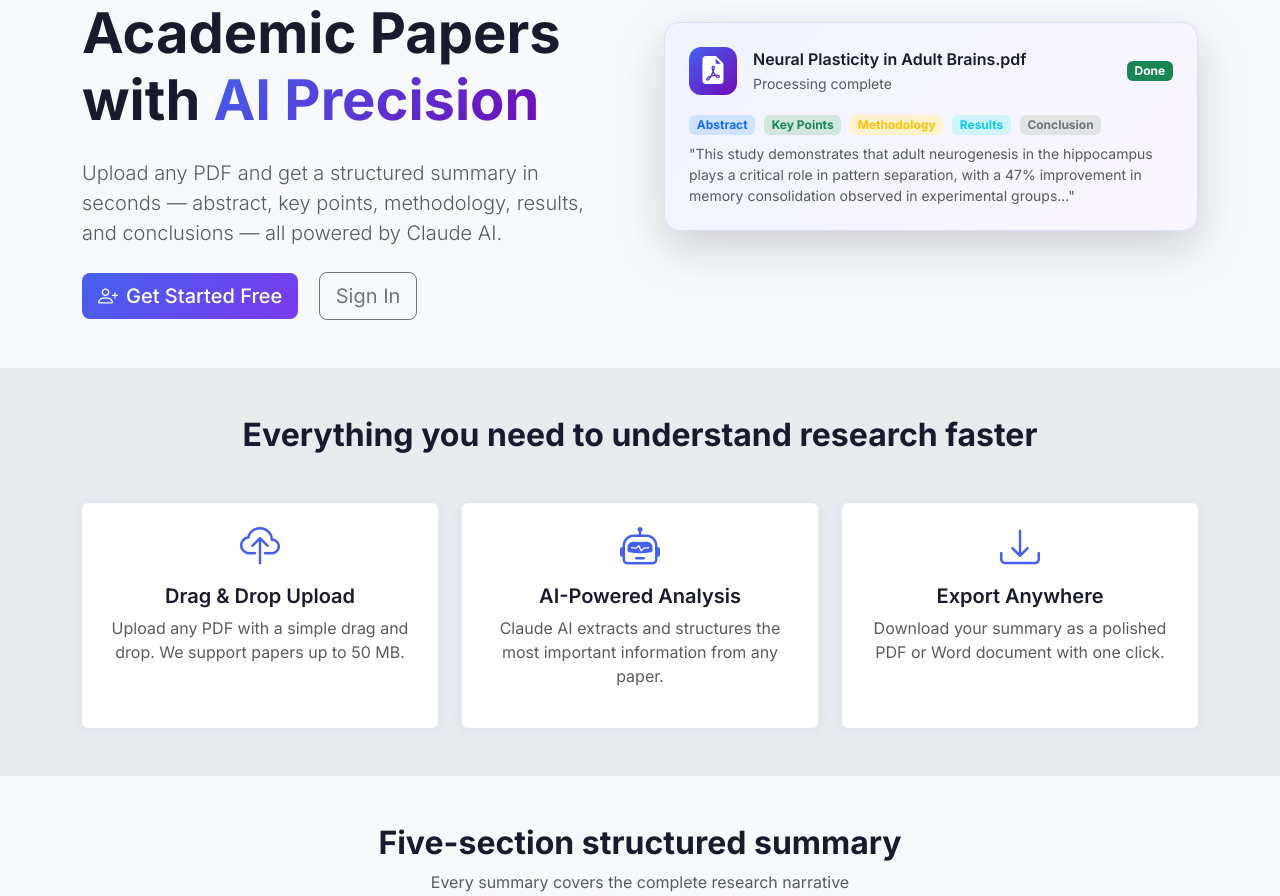
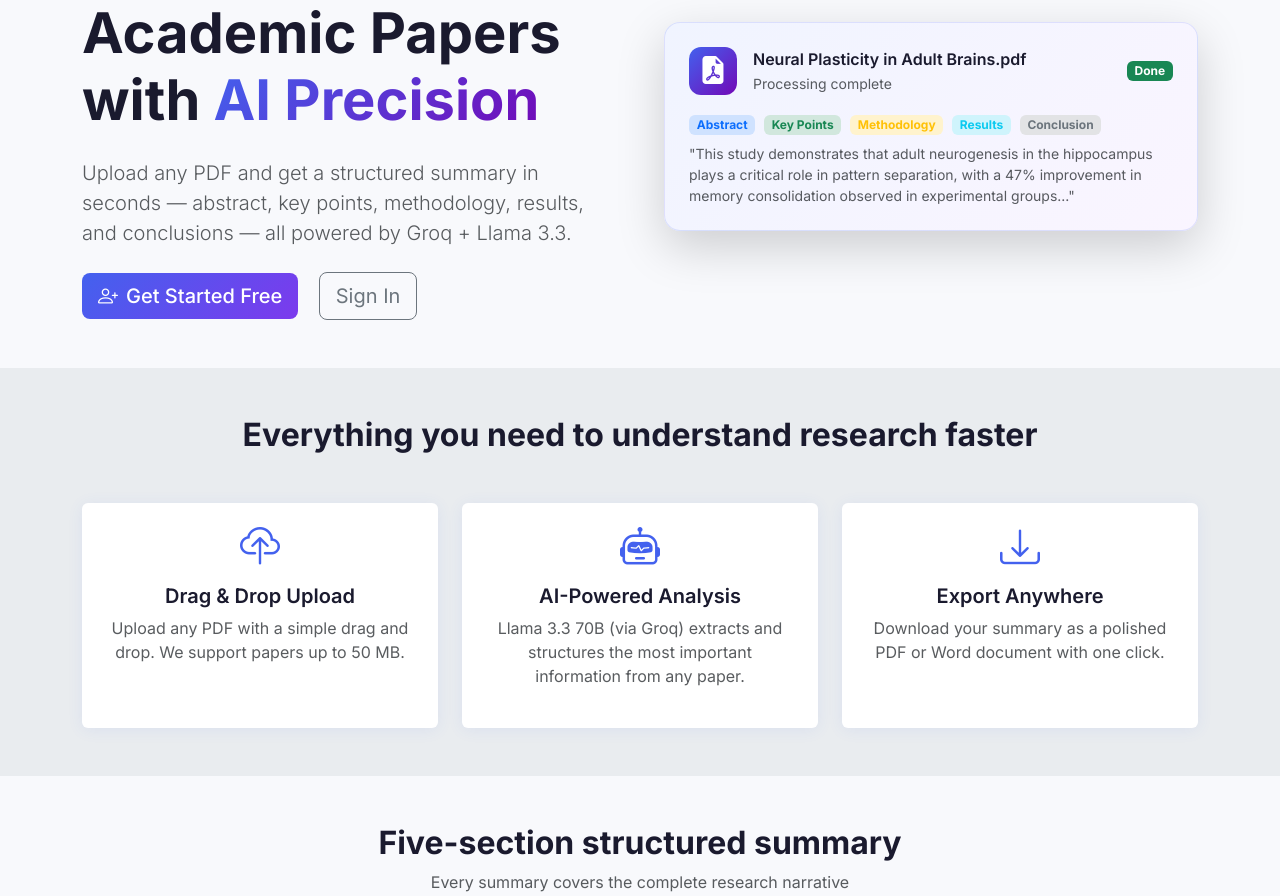
Before and after one commit to samandar-hamrayev/Academic-Summarizer, a Django app: page / in a window 1280 px wide. Shown: the part 202-1098 px from the top of the page. Run offline with Django 5.2, Linux system fonts and the light colour scheme; some libraries are stand-ins or nearby versions.

Commit message:
chore: replace Claude AI branding with Groq + Llama 3.3
Backend uses Groq's llama-3.3-70b-versatile, not Anthropic Claude.
Three user-facing strings updated in home.html and papers/detail.html.

Co-Authored-By: Claude Opus 4.7 (1M context) <noreply@anthropic.com>

```diff
--- a/templates/home.html
+++ b/templates/home.html
@@ -13,7 +13,7 @@
         </h1>
         <p class="lead text-muted mb-4">
           Upload any PDF and get a structured summary in seconds — abstract,
-          key points, methodology, results, and conclusions — all powered by Claude AI.
+          key points, methodology, results, and conclusions — all powered by Groq + Llama 3.3.
         </p>
         {% if user.is_authenticated %}
           <a href="{% url 'papers:upload' %}" class="btn btn-primary btn-lg me-3">
@@ -78,7 +78,7 @@
           <div class="card-body text-center">
             <div class="feature-icon-lg mb-3"><i class="bi bi-robot fs-1"></i></div>
             <h5 class="fw-semibold">AI-Powered Analysis</h5>
-            <p class="text-muted">Claude AI extracts and structures the most important information from any paper.</p>
+            <p class="text-muted">Llama 3.3 70B (via Groq) extracts and structures the most important information from any paper.</p>
           </div>
         </div>
       </div>
--- a/templates/papers/detail.html
+++ b/templates/papers/detail.html
@@ -174,7 +174,7 @@
           <i class="bi bi-magic fs-1 text-muted mb-3 d-block"></i>
           <h4 class="fw-semibold mb-2">Not yet summarized</h4>
           <p class="text-muted mb-4">
-            Click "Summarize Now" to have Claude analyze and summarize this paper.
+            Click "Summarize Now" to have Groq AI analyze and summarize this paper.
           </p>
           <a href="{% url 'papers:summarize' paper.pk %}" class="btn btn-primary btn-lg">
             <i class="bi bi-magic me-2"></i>Summarize Now
```
